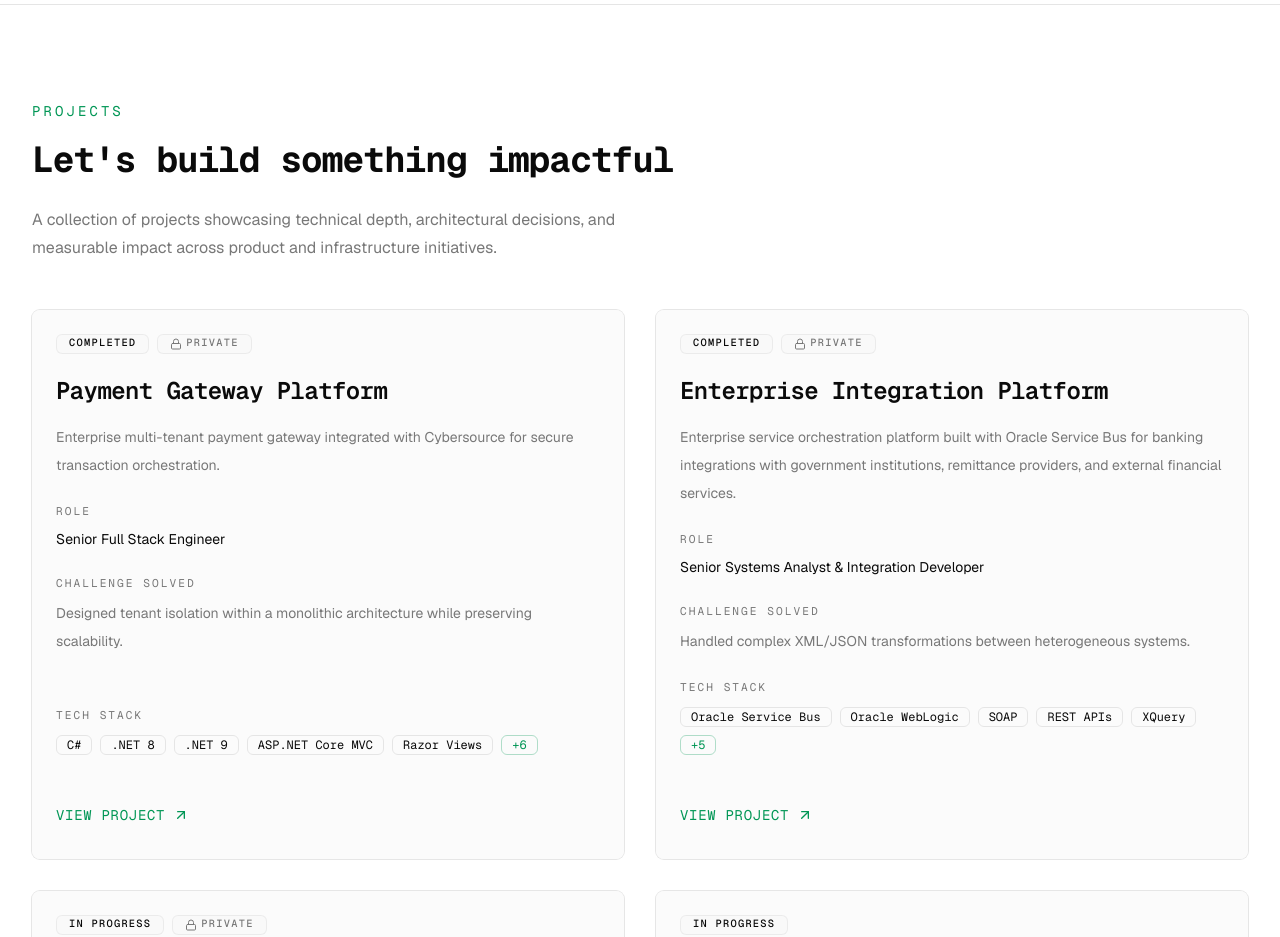
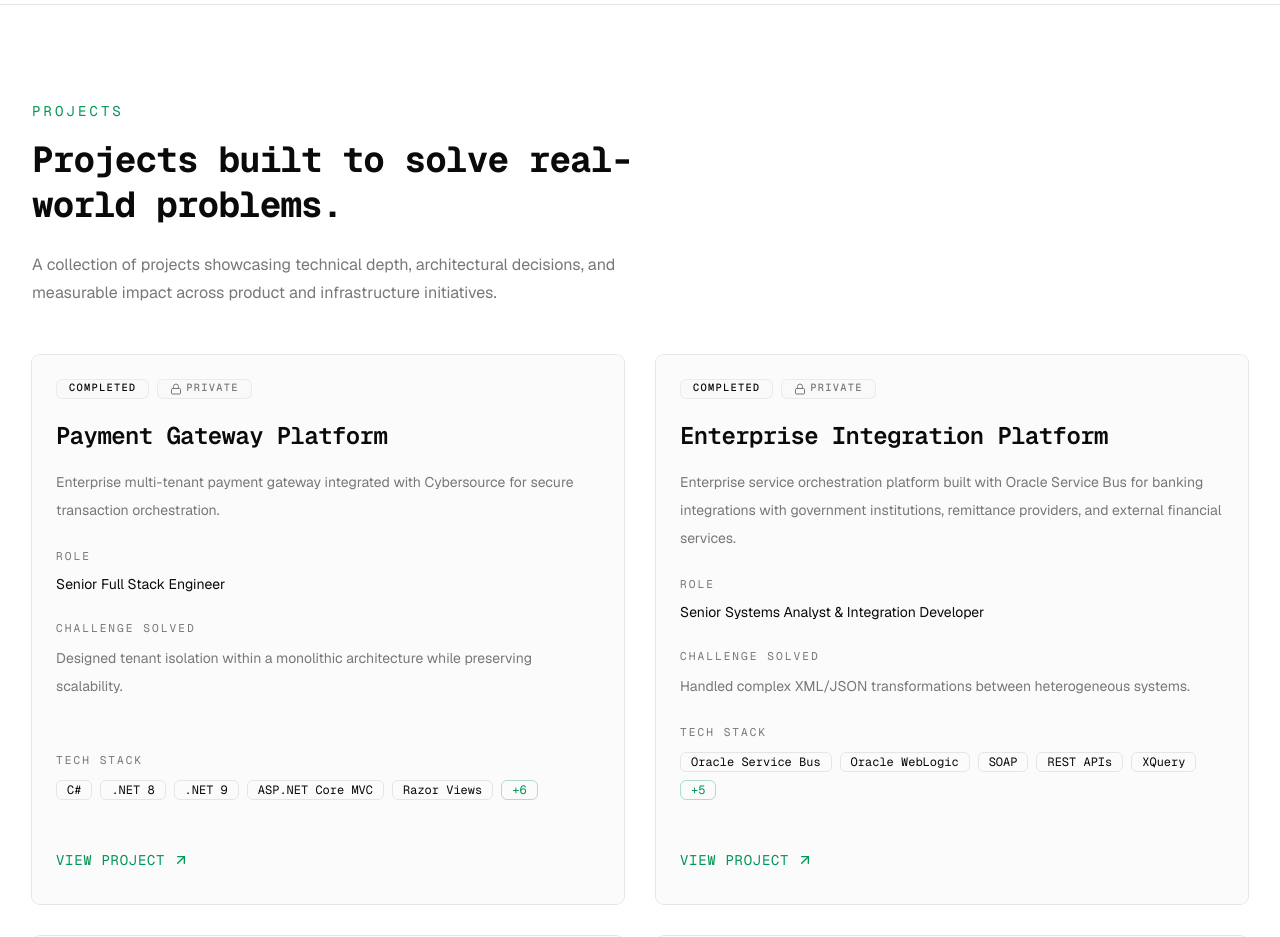
Before and after one commit to asamuel/alex-portfolio, a Next.js app: page / in a window 1280 px wide. Shown: the part 3500-4437 px from the top of the page. Built offline with nearby package versions, Linux system fonts and the light colour scheme.

Commit message:
fix heading project section

```diff
--- a/src/sections/projects/project-section.tsx
+++ b/src/sections/projects/project-section.tsx
@@ -15,7 +15,7 @@ export const ProjectSection = () => {
           </p>
 
           <h2 className="mt-4 max-w-3xl text-pretty font-mono text-3xl font-bold leading-tight tracking-tight text-foreground sm:text-4xl">
-            Let&apos;s build something impactful
+            Projects built to solve real-world problems.
           </h2>
 
           <p className="mt-4 max-w-2xl text-base leading-7 text-muted-foreground sm:mt-6">
```
